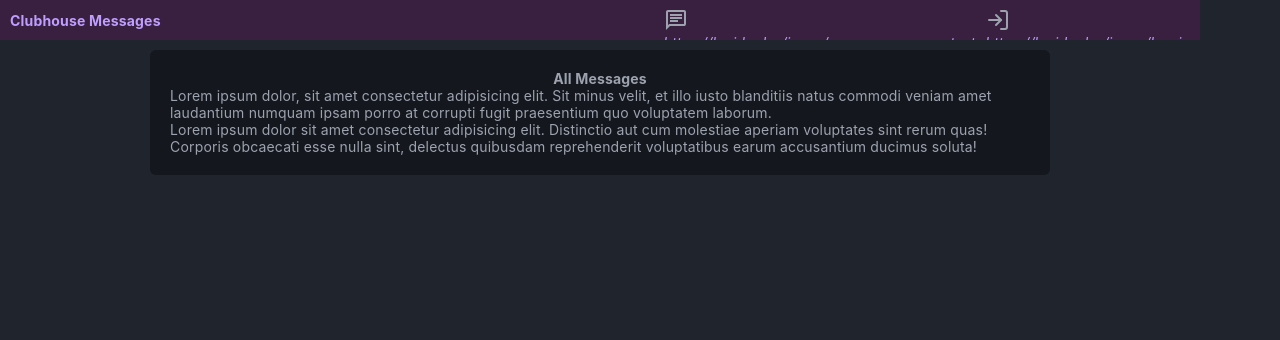
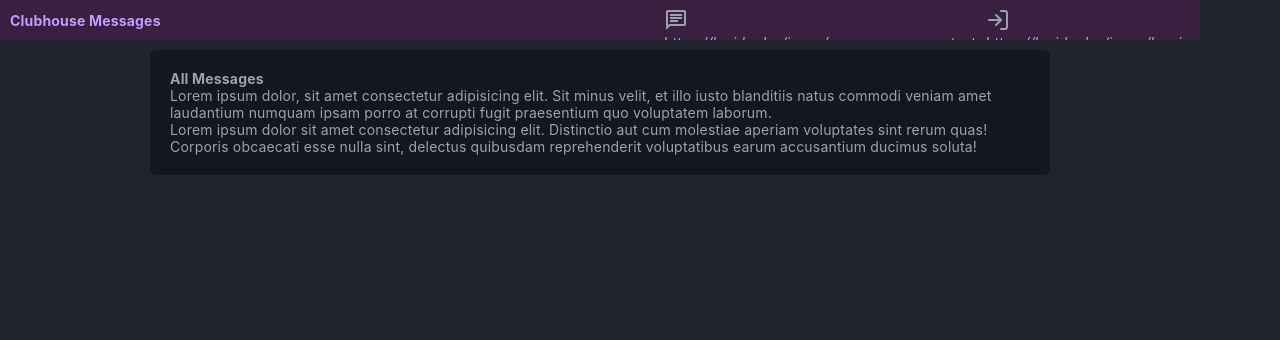
Before and after one commit to attritionxd-oss/odin-project-members_only, a Node server app: page / in a window 1280 px wide. Shown: the top 340 px of the page. Run offline with Node 20, Linux system fonts and the light colour scheme; some libraries are stand-ins or nearby versions.

Commit message:
refactor: improve UI styles

```diff
--- a/public/css/modules/module.form.css
+++ b/public/css/modules/module.form.css
@@ -1,9 +1,3 @@
-.outlet__outlet-wrapper {
-  display: flex;
-  flex-direction: column;
-  align-items: center;
-}
-
 .outlet__form-wrapper {
   min-width: 375px;
   max-width: fit-content;
@@ -26,6 +20,7 @@
 .outlet__form input {
   width: 100%;
   height: var(--input-tall-height);
+  padding: 0 calc(var(--standard-gap) * 1);
 }
 
 .outlet__form input,
--- a/src/views/outlets/register.ejs
+++ b/src/views/outlets/register.ejs
@@ -9,6 +9,7 @@
           name="username"
           id="username"
           value="<%= fields.username %>"
+          autofocus="true"
         />
       </p>
       <p>
```
